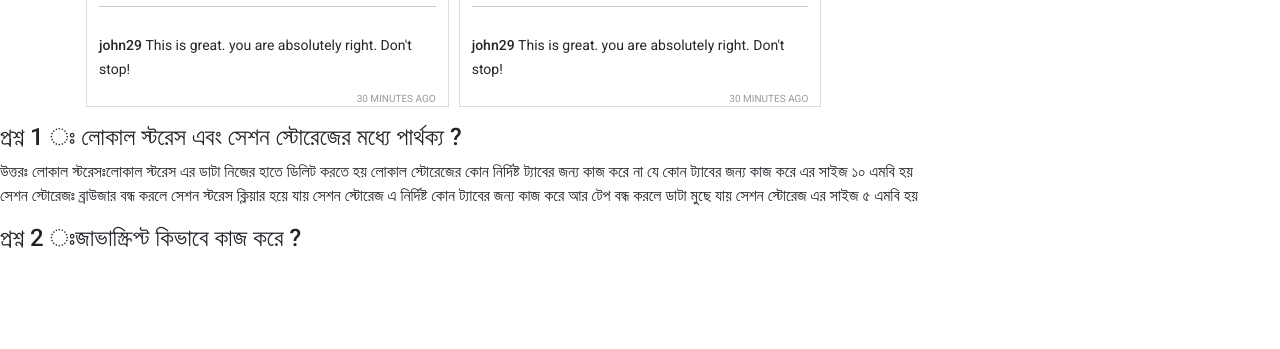
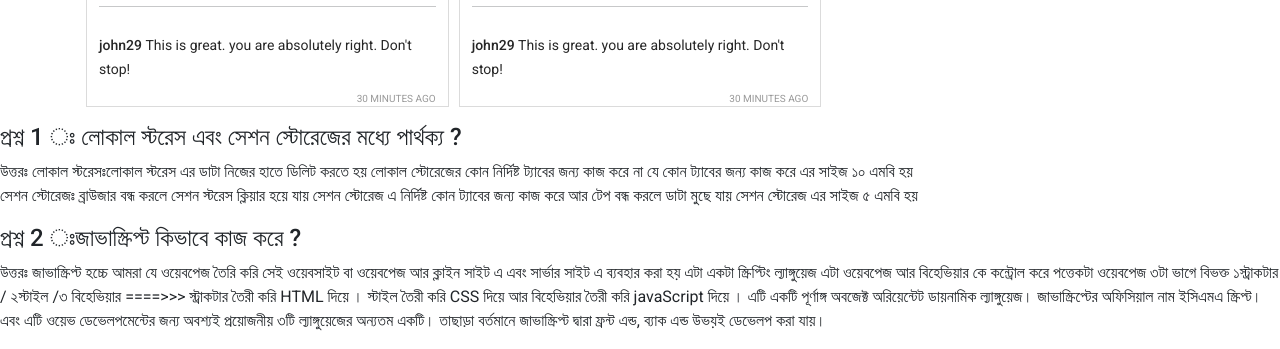
Before and after one commit to saiful298/package-moving-other-page, a plain HTML site: page index.html in a window 1280 px wide. Shown: the part 1425-1774 px from the top of the page. Before the commit the page ends 1686 px from the top, so only its background shows below. Drawn offline with nearby package versions, Linux system fonts and the light colour scheme.

Commit message:
complate

```diff
--- a/index.html
+++ b/index.html
@@ -86,6 +86,10 @@
             </div>
             <div>
                 <h4>প্রশ্ন 2 ঃজাভাস্ক্রিপ্ট কিভাবে কাজ করে ?</h4>
+                <p>উত্তরঃ জাভাস্ক্রিপ্ট  হচ্চে  আমরা যে ওয়েবপেজ তৈরি করি সেই  ওয়েবসাইট বা  ওয়েবপেজ আর ক্লাইন সাইট এ এবং সার্ভার সাইট এ  ব্যবহার করা হয় এটা একটা স্ক্রিপ্টিং ল্যাঙ্গুয়েজ এটা ওয়েবপেজ আর
+                     বিহেভিয়ার  কে কন্ট্রোল করে  পত্তেকটা  ওয়েবপেজ ৩টা ভাগে বিভক্ত ১স্ট্রাকটার / ২স্টাইল  /৩ বিহেভিয়ার ====>>> স্ট্রাকটার  তৈরী করি  HTML দিয়ে  ।  স্টাইল  তৈরী করি CSS  দিয়ে আর বিহেভিয়ার তৈরী করি
+                     javaScript  দিয়ে । এটি একটি পূর্ণাঙ্গ অবজেক্ট অরিয়েন্টেট ডায়নামিক ল্যাঙ্গুয়েজ। জাভাস্ক্রিপ্টের অফিসিয়াল নাম ইসিএমএ স্ক্রিপ্ট। এবং এটি ওয়েভ ডেভেলপমেন্টের জন্য অবশ্যই প্রয়োজনীয় ৩টি ল্যাঙ্গুয়েজের অন্যতম
+                      একটি। তাছাড়া বর্তমানে জাভাস্ক্রিপ্ট দ্বারা ফ্রন্ট এন্ড, ব্যাক এন্ড উভয়ই ডেভেলপ করা যায়।</p>
             </div>
         </section>
         <footer></footer>
```
